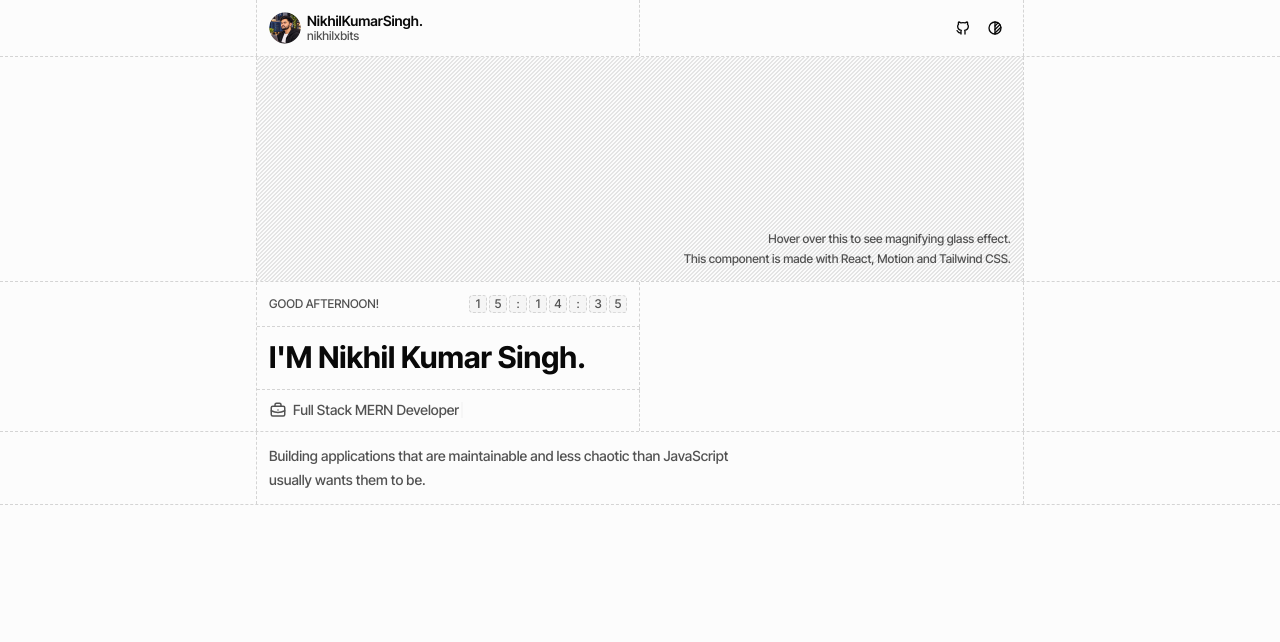
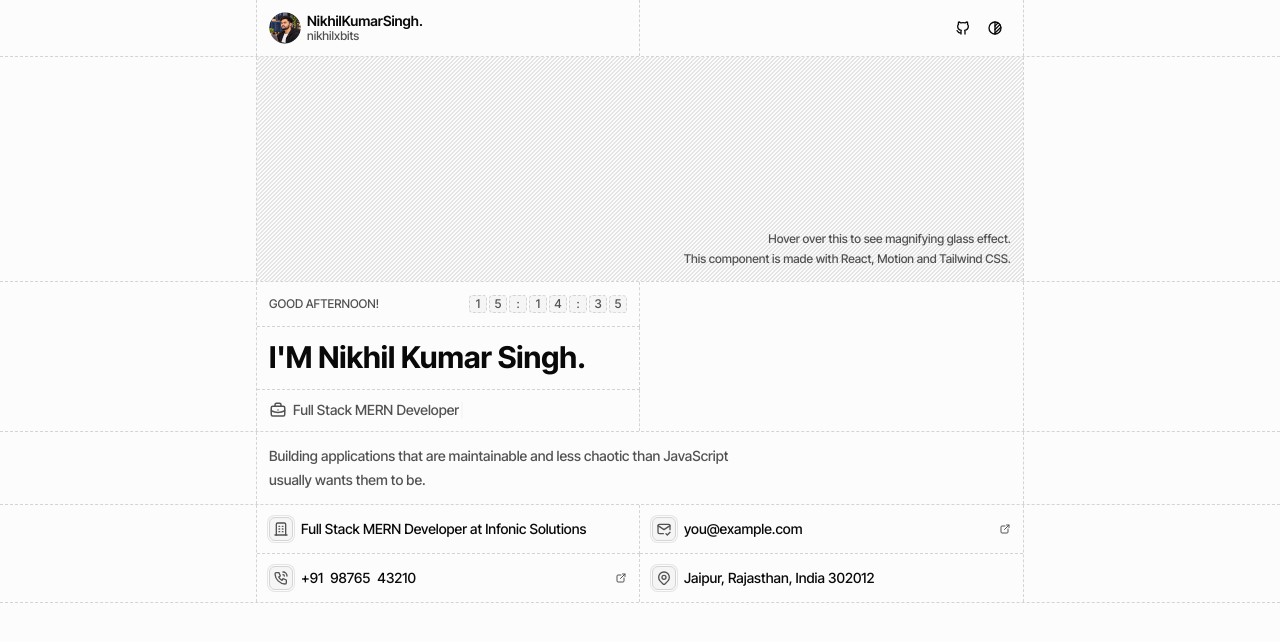
Before and after one commit to nikhilxbits/nikhilkumarsingh.dev, a Next.js app: page / in a window 1280 px wide. Shown: the top 642 px of the page. Built offline with nearby package versions, Linux system fonts and the light colour scheme.

Commit message:
feat(author): add overview section with reusable icon badge component

```diff
--- a/app/page.tsx
+++ b/app/page.tsx
@@ -1,11 +1,13 @@
 import { Introduction } from "@/features/author/introduction";
 import { Magnify } from "@/features/author/magnify";
+import { OverviewGrid } from "@/features/author/overview-grid";
 
 export default function LandingPage() {
     return (
         <main className="flex grow flex-col">
             <Magnify />
             <Introduction />
+            <OverviewGrid />
         </main>
     );
 }
--- /dev/null
+++ b/components/ui/icon-badge.tsx
@@ -0,0 +1,21 @@
+import type { ComponentProps } from "react";
+import { Slot } from "radix-ui";
+import { cn } from "cn";
+
+type IconBadgeProps = ComponentProps<"div"> & { asChild?: boolean };
+
+export function IconBadge({ className, asChild = false, ...props }: IconBadgeProps) {
+    const Component = asChild ? Slot.Root : "div";
+
+    return (
+        <Component
+            data-slot="icon-badge"
+            className={cn(
+                "ring-offset-background ring-secondary bg-muted text-muted-foreground inline-flex size-6 shrink-0 items-center justify-center rounded-md border ring-1 ring-offset-1",
+                "[&_svg]:pointer-events-none [&_svg]:shrink-0 [&_svg:not([class*='size-'])]:size-4",
+                className
+            )}
+            {...props}
+        />
+    );
+}
--- a/features/author/constants.ts
+++ b/features/author/constants.ts
@@ -1,7 +1,14 @@
-import { IconBrandGithub, IconBrandLinkedin } from "@tabler/icons-react";
+import {
+    IconBrandGithub,
+    IconBrandLinkedin,
+    IconBuilding,
+    IconMailCheck,
+    IconMapPin,
+    IconPhoneCall
+} from "@tabler/icons-react";
 
 import { getFormattedPhoneNumber } from "@/lib/phone-number";
-import type { Author, SocialLink, SocialProfiles } from "./types";
+import type { Author, OverviewItem, SocialLink, SocialProfiles } from "./types";
 
 const AUTHOR_INFO: Author = {
     firstName: "Nikhil Kumar",
@@ -25,7 +32,6 @@ const AUTHOR_INFO: Author = {
     phoneNumber: getFormattedPhoneNumber(process.env.USER_PHONE_NUMBER || "+919876543210"),
     address: "Jaipur, Rajasthan, India 302012",
     website: "https://nikhilkumarsingh.vercel.app",
-    timezone: "Asia/Kolkata",
     keywords: [
         "nikhilkumarsingh",
         "nikhil kumar singh",
@@ -58,4 +64,16 @@ const SOCIAL_PROFILES: SocialProfiles = {
 
 const SOCIAL_LINKS: SocialLink[] = Object.values(SOCIAL_PROFILES);
 
-export { AUTHOR_INFO, SOCIAL_PROFILES, SOCIAL_LINKS };
+const OVERVIEW: OverviewItem[] = [
+    { type: "common", icon: IconBuilding, label: `${AUTHOR_INFO.currentDesignation} at ${AUTHOR_INFO.currentCompany}` },
+    { type: "email-address", icon: IconMailCheck, label: AUTHOR_INFO.email, href: `mailto:${AUTHOR_INFO.email}` },
+    {
+        type: "phone-number",
+        icon: IconPhoneCall,
+        label: AUTHOR_INFO.phoneNumber.phoneNumber,
+        href: AUTHOR_INFO.phoneNumber.uri
+    },
+    { type: "common", icon: IconMapPin, label: AUTHOR_INFO.address }
+];
+
+export { AUTHOR_INFO, SOCIAL_PROFILES, SOCIAL_LINKS, OVERVIEW };
--- /dev/null
+++ b/features/author/overview-grid.tsx
@@ -0,0 +1,58 @@
+import { cn } from "cn";
+import { IconExternalLink } from "@tabler/icons-react";
+
+import { Container, ContainerWrap } from "@/components/ui/container";
+import { IconBadge } from "@/components/ui/icon-badge";
+import { Link } from "@/components/ui/link";
+
+import { OVERVIEW } from "./constants";
+import type { OverviewItem } from "./types";
+
+export function OverviewGrid() {
+    return (
+        <section className="border-b border-dashed px-1">
+            <Container className="grid md:grid-cols-2">
+                {OVERVIEW.map((item, index) => (
+                    <OverviewGridCard
+                        key={index}
+                        overview={item}
+                        className={cn(
+                            [OVERVIEW.length - 1, OVERVIEW.length - 2].includes(index) && "md:border-b-0",
+                            (index + 1) % 2 === 0 && "border-e-0!"
+                        )}
+                    />
+                ))}
+            </Container>
+        </section>
+    );
+}
+
+function OverviewGridCard({ overview, className }: { overview: OverviewItem; className?: string }) {
+    const isLinkItem = overview.type === "email-address" || overview.type === "phone-number";
+
+    return (
+        <ContainerWrap className={cn("flex items-center gap-2 border-b max-md:border-e-0!", className)}>
+            <IconBadge>
+                <overview.icon />
+            </IconBadge>
+            <div className="group flex grow items-center justify-between text-sm/6 font-medium">
+                {isLinkItem ? (
+                    <>
+                        <Link
+                            href={overview.href}
+                            target="_blank"
+                            rel="noopener noreferrer"
+                            aria-label={overview.label}
+                            className={cn(overview.type === "phone-number" && "[word-spacing:4px]")}
+                        >
+                            {overview.label}
+                        </Link>
+                        <IconExternalLink className="text-muted-foreground group-hover:text-primary pointer-events-none size-3 shrink-0 transition-colors" />
+                    </>
+                ) : (
+                    overview.label
+                )}
+            </div>
+        </ContainerWrap>
+    );
+}
--- a/features/author/types.ts
+++ b/features/author/types.ts
@@ -17,7 +17,6 @@ type Author = {
     phoneNumber: GetFormattedPhoneNumber;
     address: string;
     website: string;
-    timezone: string;
     keywords: string[];
 };
 
@@ -25,4 +24,10 @@ type SocialLink = { title: string; icon: Icon; handle: string; href: string };
 
 type SocialProfiles = Record<string, SocialLink>;
 
-export type { Author, SocialLink, SocialProfiles };
+type OverviewCommonItem = { type: "common"; icon: Icon; label: string };
+
+type OverviewLinkItem = { type: "email-address" | "phone-number"; icon: Icon; label: string; href: string };
+
+type OverviewItem = OverviewCommonItem | OverviewLinkItem;
+
+export type { Author, SocialLink, SocialProfiles, OverviewItem };
```
